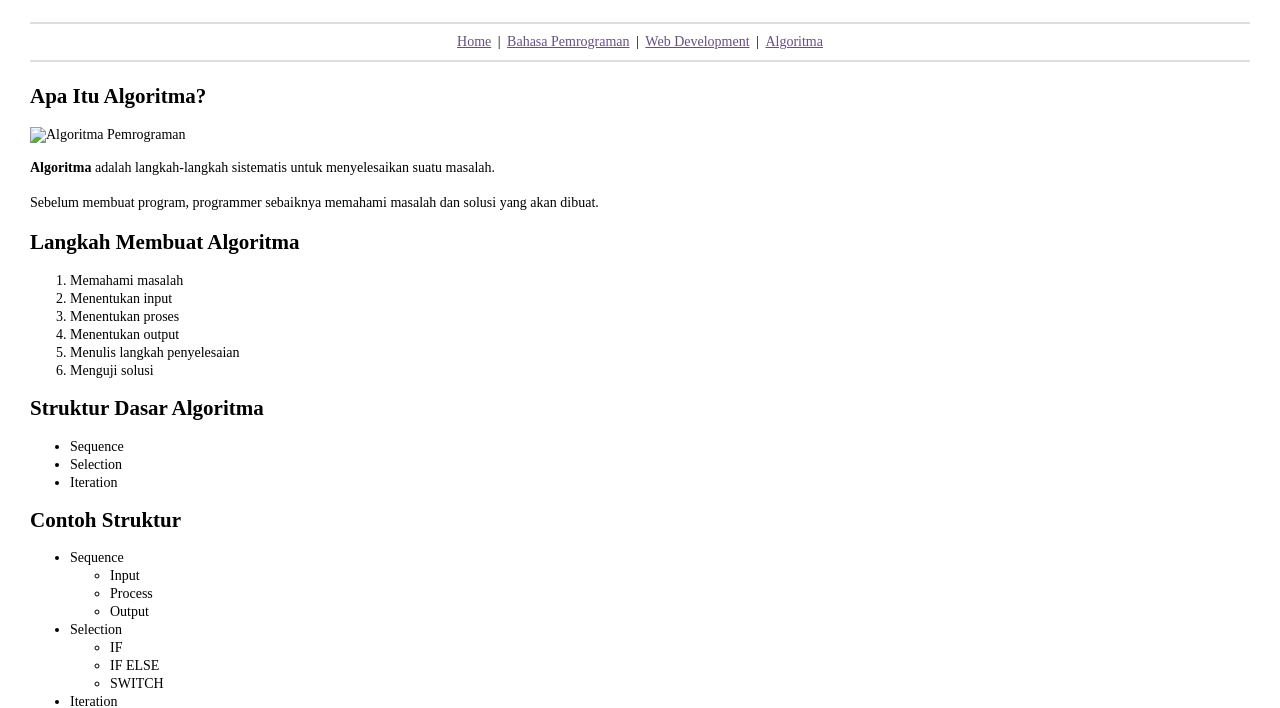
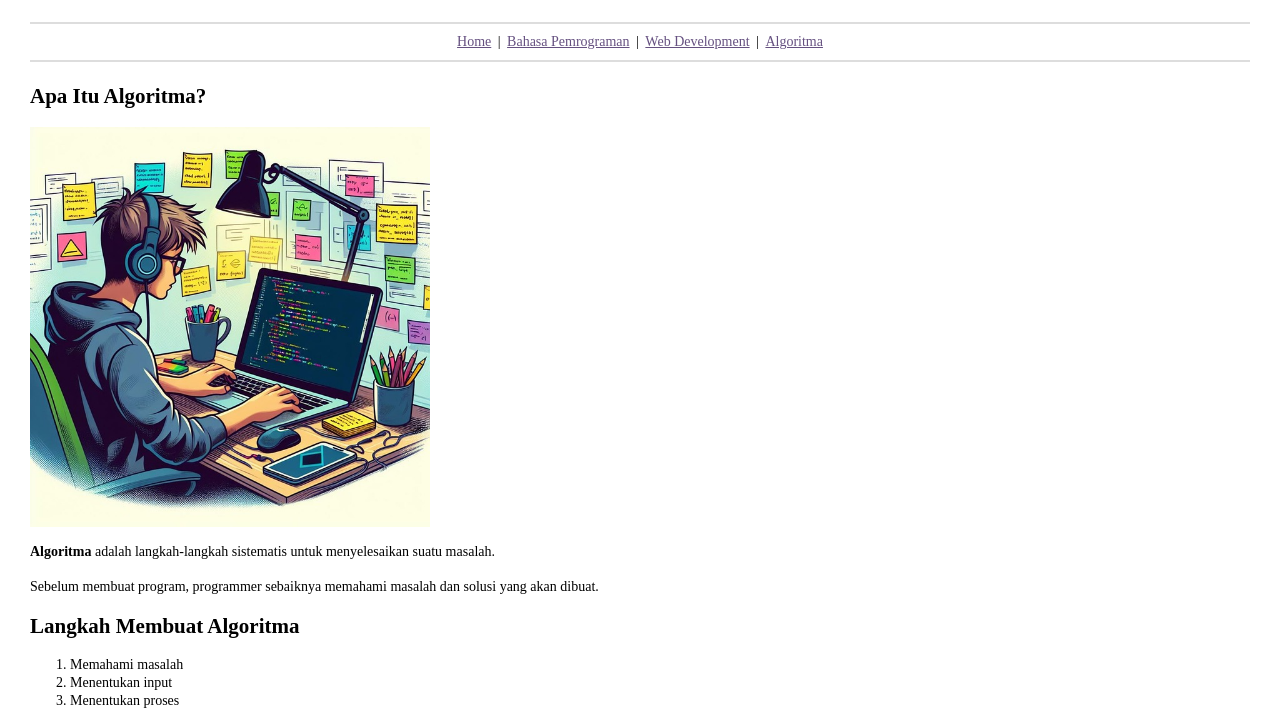
Before and after one commit to auliaqu138-dot/aaulia, a plain HTML site: page algoritma.html in a window 1280 px wide. Shown: the part 58-766 px from the top of the page. Drawn offline with Linux system fonts and the light colour scheme.

Commit message:
Update algoritma.html

```diff
--- a/algoritma.html
+++ b/algoritma.html
@@ -22,7 +22,7 @@
 <main>
     <h2>Apa Itu Algoritma?</h2>
 
-    <img src="gambar/algoritma.jpg" alt="Algoritma Pemrograman">
+    <img src="IMG_60af3ad4-930d-4f9b-8c6f-08cdc9425edc.jpg" alt="Algoritma Pemrograman">
 
     <p>
         <b>Algoritma</b> adalah langkah-langkah sistematis
```
